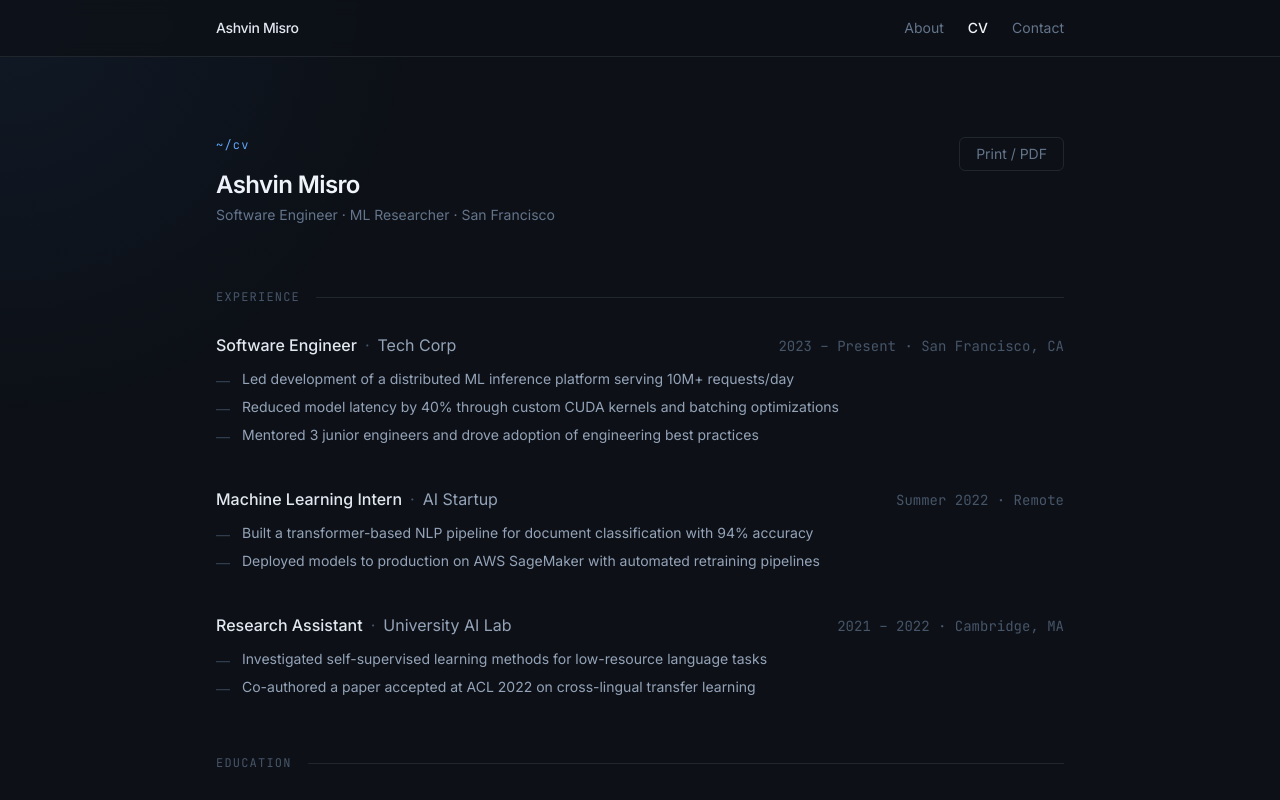
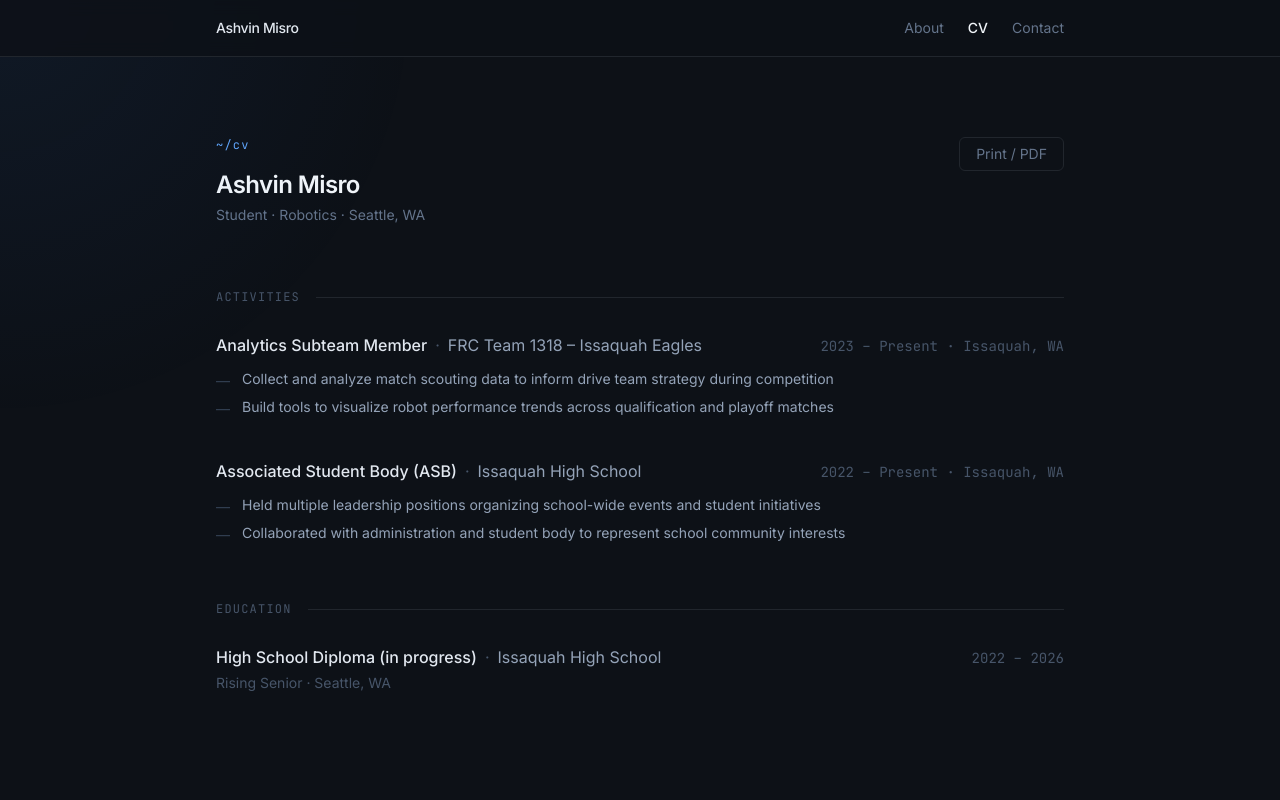
Before and after one commit to misrash27/personal-website, a React (Vite) app: page / in a window 1280 px wide. Both pictures are taken after a click on the button "CV". Shown: the top 800 px of the page. Built offline with nearby package versions, Linux system fonts and the light colour scheme.

Commit message:
Replace placeholder CV data with real info — IHS, ASB, FRC Team 1318

```diff
--- a/src/components/AboutMe.jsx
+++ b/src/components/AboutMe.jsx
@@ -1,9 +1,8 @@
 import ScrambleText from './ScrambleText'
 
 const skills = [
-  { category: 'Languages', items: ['Python', 'JavaScript', 'TypeScript', 'C++', 'SQL'] },
-  { category: 'Frameworks', items: ['React', 'Node.js', 'FastAPI', 'PyTorch', 'TensorFlow'] },
-  { category: 'Tools', items: ['Git', 'Docker', 'AWS', 'PostgreSQL', 'Linux'] },
+  { category: 'Interests', items: ['Robotics', 'Data Analytics', 'Web Development', 'Leadership'] },
+  { category: 'Activities', items: ['FRC Team 1318', 'ASB', 'Issaquah High School'] },
 ]
 
 export default function AboutMe() {
--- a/src/components/CV.jsx
+++ b/src/components/CV.jsx
@@ -1,62 +1,32 @@
-const experience = [
+const activities = [
   {
-    role: 'Software Engineer',
-    company: 'Tech Corp',
+    role: 'Analytics Subteam Member',
+    company: 'FRC Team 1318 – Issaquah Eagles',
     period: '2023 – Present',
-    location: 'San Francisco, CA',
+    location: 'Issaquah, WA',
     bullets: [
-      'Led development of a distributed ML inference platform serving 10M+ requests/day',
-      'Reduced model latency by 40% through custom CUDA kernels and batching optimizations',
-      'Mentored 3 junior engineers and drove adoption of engineering best practices',
+      'Collect and analyze match scouting data to inform drive team strategy during competition',
+      'Build tools to visualize robot performance trends across qualification and playoff matches',
     ],
   },
   {
-    role: 'Machine Learning Intern',
-    company: 'AI Startup',
-    period: 'Summer 2022',
-    location: 'Remote',
+    role: 'Associated Student Body (ASB)',
+    company: 'Issaquah High School',
+    period: '2022 – Present',
+    location: 'Issaquah, WA',
     bullets: [
-      'Built a transformer-based NLP pipeline for document classification with 94% accuracy',
-      'Deployed models to production on AWS SageMaker with automated retraining pipelines',
-    ],
-  },
-  {
-    role: 'Research Assistant',
-    company: 'University AI Lab',
-    period: '2021 – 2022',
-    location: 'Cambridge, MA',
-    bullets: [
-      'Investigated self-supervised learning methods for low-resource language tasks',
-      'Co-authored a paper accepted at ACL 2022 on cross-lingual transfer learning',
+      'Held multiple leadership positions organizing school-wide events and student initiatives',
+      'Collaborated with administration and student body to represent school community interests',
     ],
   },
 ]
 
 const education = [
   {
-    degree: 'M.S. Computer Science',
-    school: 'Massachusetts Institute of Technology',
-    period: '2021 – 2023',
-    detail: 'Specialization in Artificial Intelligence · GPA 4.0',
-  },
-  {
-    degree: 'B.S. Computer Science & Mathematics',
-    school: 'University of Michigan',
-    period: '2017 – 2021',
-    detail: "Magna Cum Laude · Dean's List",
-  },
-]
-
-const publications = [
-  {
-    title: 'Cross-Lingual Transfer via Contrastive Alignment',
-    venue: 'ACL 2022',
-    authors: 'A. Misro, J. Doe, K. Smith',
-  },
-  {
-    title: 'Efficient Sparse Attention for Long-Context Transformers',
-    venue: 'NeurIPS 2023 Workshop',
-    authors: 'A. Misro, M. Chen',
+    degree: 'High School Diploma (in progress)',
+    school: 'Issaquah High School',
+    period: '2022 – 2026',
+    detail: 'Rising Senior · Seattle, WA',
   },
 ]
 
@@ -67,7 +37,7 @@ export default function CV() {
         <div>
           <p className="text-xs font-mono text-blue-400 mb-4 tracking-widest">~/cv</p>
           <h1 className="text-2xl font-semibold text-slate-100 tracking-tight">Ashvin Misro</h1>
-          <p className="text-slate-500 mt-1 text-sm">Software Engineer · ML Researcher · San Francisco</p>
+          <p className="text-slate-500 mt-1 text-sm">Student · Robotics · Seattle, WA</p>
         </div>
         <button
           onClick={() => window.print()}
@@ -77,20 +47,20 @@ export default function CV() {
         </button>
       </div>
 
-      <CVSection title="Experience">
+      <CVSection title="Activities">
         <div className="space-y-10">
-          {experience.map((job, i) => (
+          {activities.map((item, i) => (
             <div key={i}>
               <div className="flex flex-wrap items-baseline justify-between gap-2 mb-3">
                 <div>
-                  <span className="font-medium text-slate-200">{job.role}</span>
+                  <span className="font-medium text-slate-200">{item.role}</span>
                   <span className="text-slate-600 mx-2">·</span>
-                  <span className="text-slate-400">{job.company}</span>
+                  <span className="text-slate-400">{item.company}</span>
                 </div>
-                <div className="text-sm text-slate-600 font-mono">{job.period} · {job.location}</div>
+                <div className="text-sm text-slate-600 font-mono">{item.period} · {item.location}</div>
               </div>
               <ul className="space-y-1.5">
-                {job.bullets.map((b, j) => (
+                {item.bullets.map((b, j) => (
                   <li key={j} className="text-sm text-slate-400 flex gap-3">
                     <span className="text-slate-700 mt-0.5 flex-shrink-0">—</span>
                     {b}
@@ -120,16 +90,6 @@ export default function CV() {
         </div>
       </CVSection>
 
-      <CVSection title="Publications">
-        <div className="space-y-5">
-          {publications.map((pub, i) => (
-            <div key={i}>
-              <p className="text-slate-200 font-medium text-sm mb-0.5">{pub.title}</p>
-              <p className="text-sm text-slate-600">{pub.venue} · {pub.authors}</p>
-            </div>
-          ))}
-        </div>
-      </CVSection>
     </div>
   )
 }
```
